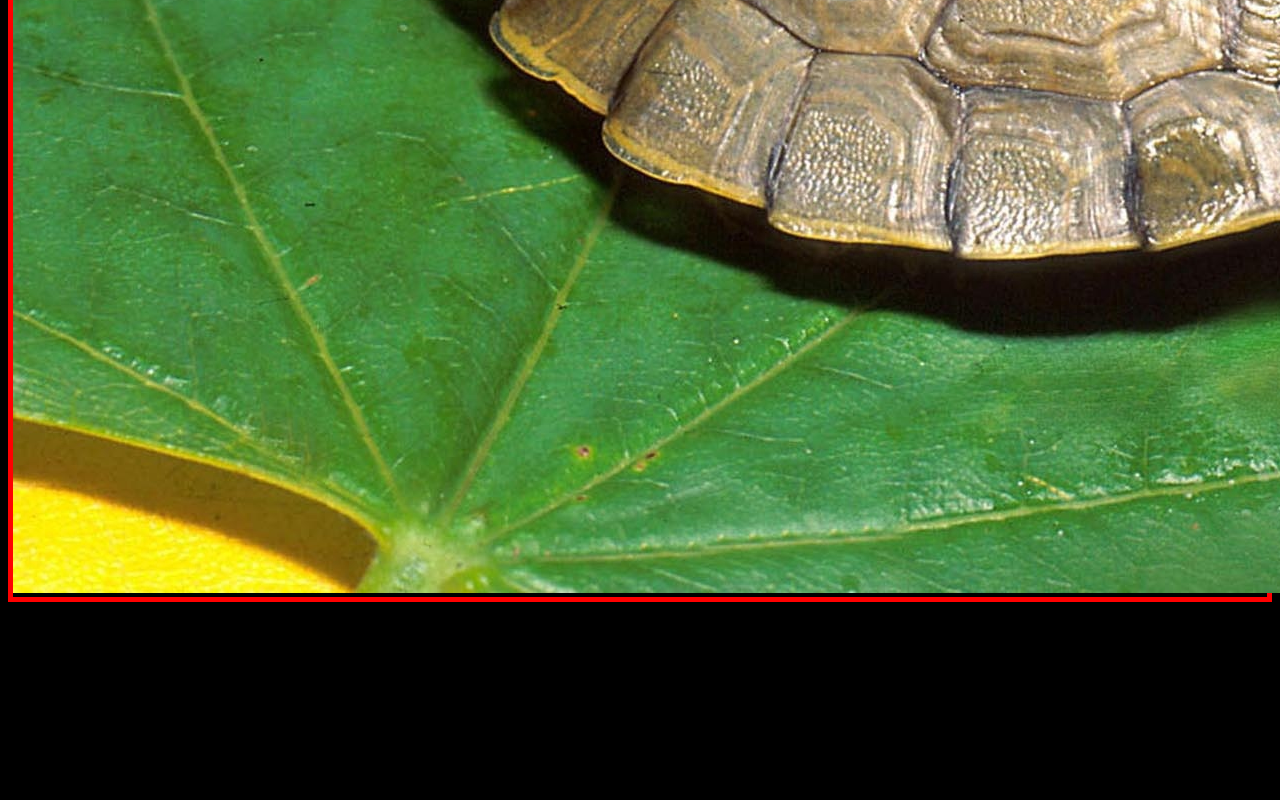
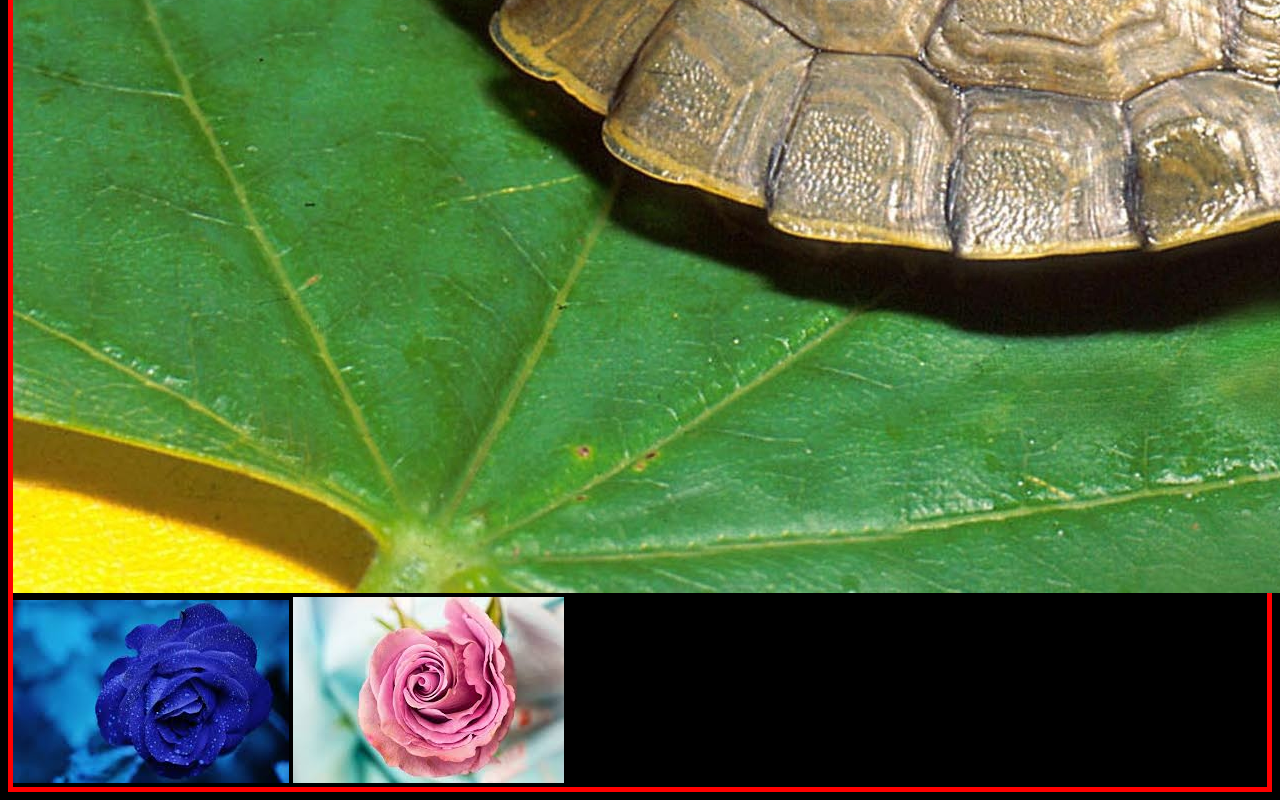
Before and after one commit to xXSusanooXx/GitTestTask, a plain HTML site: page task1 - part1/index.html in a window 1280 px wide. Shown: the part 1278-2078 px from the top of the page. Before the commit the page ends 1888 px from the top, so only its background shows below. Drawn offline with Linux system fonts and the light colour scheme.

Commit message:
changed index.html from images2

```diff
--- a/task1 - part1/index.html
+++ b/task1 - part1/index.html
@@ -13,6 +13,7 @@
 
 <img src="images\belyj_medved_poliarnyj_medved_medved_135536_2560x1440.jpg" alt="Flowers in Chania">
 <img src="images\cherepaha_listya_pancir_golova_26721_2560x1440.jpg" alt="Flowers in Chania">
-
+<img src="images2\image1.jpg">
+<img src="images2\image2.jpg">
 </body>
 </html>
```
